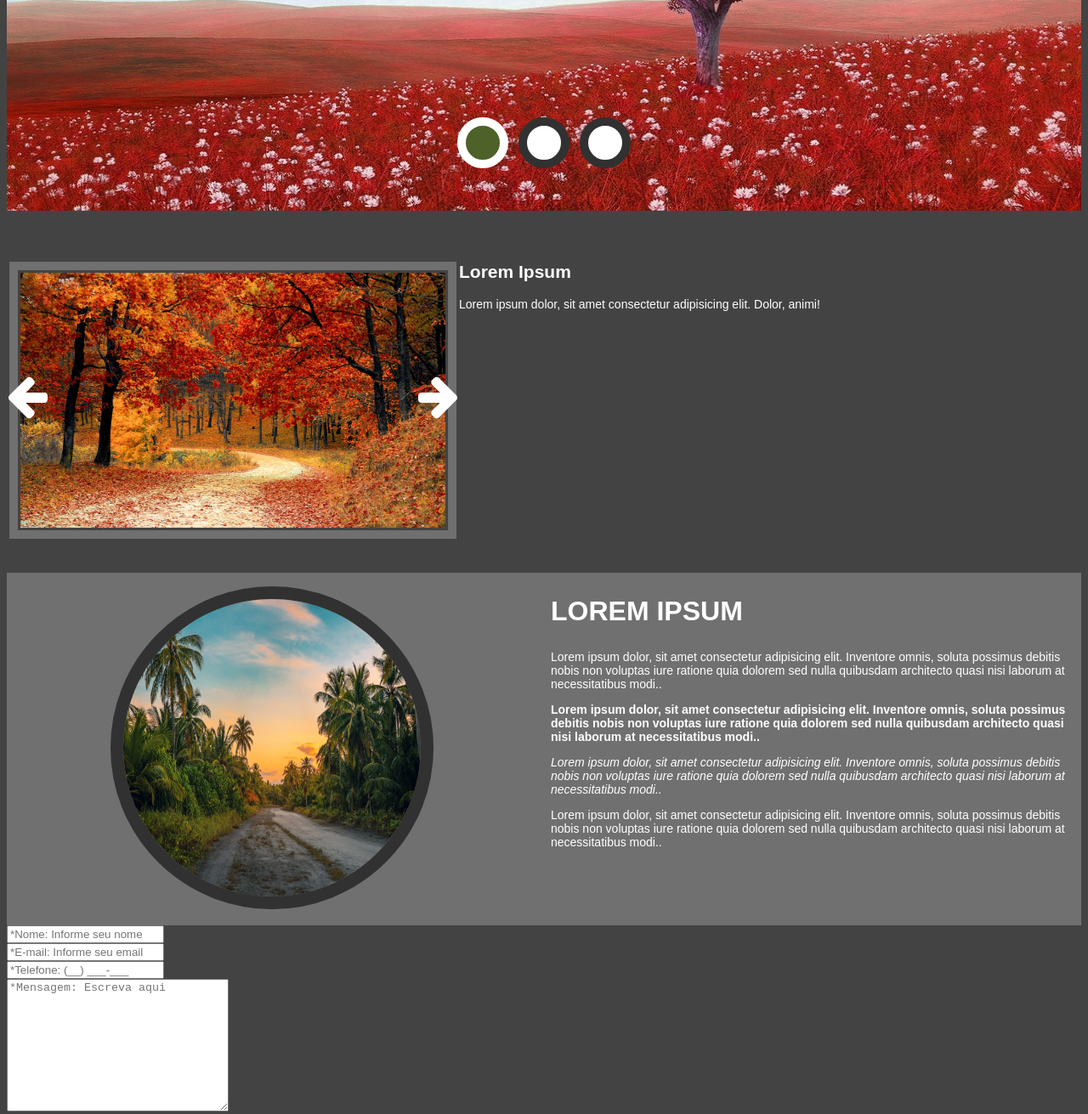
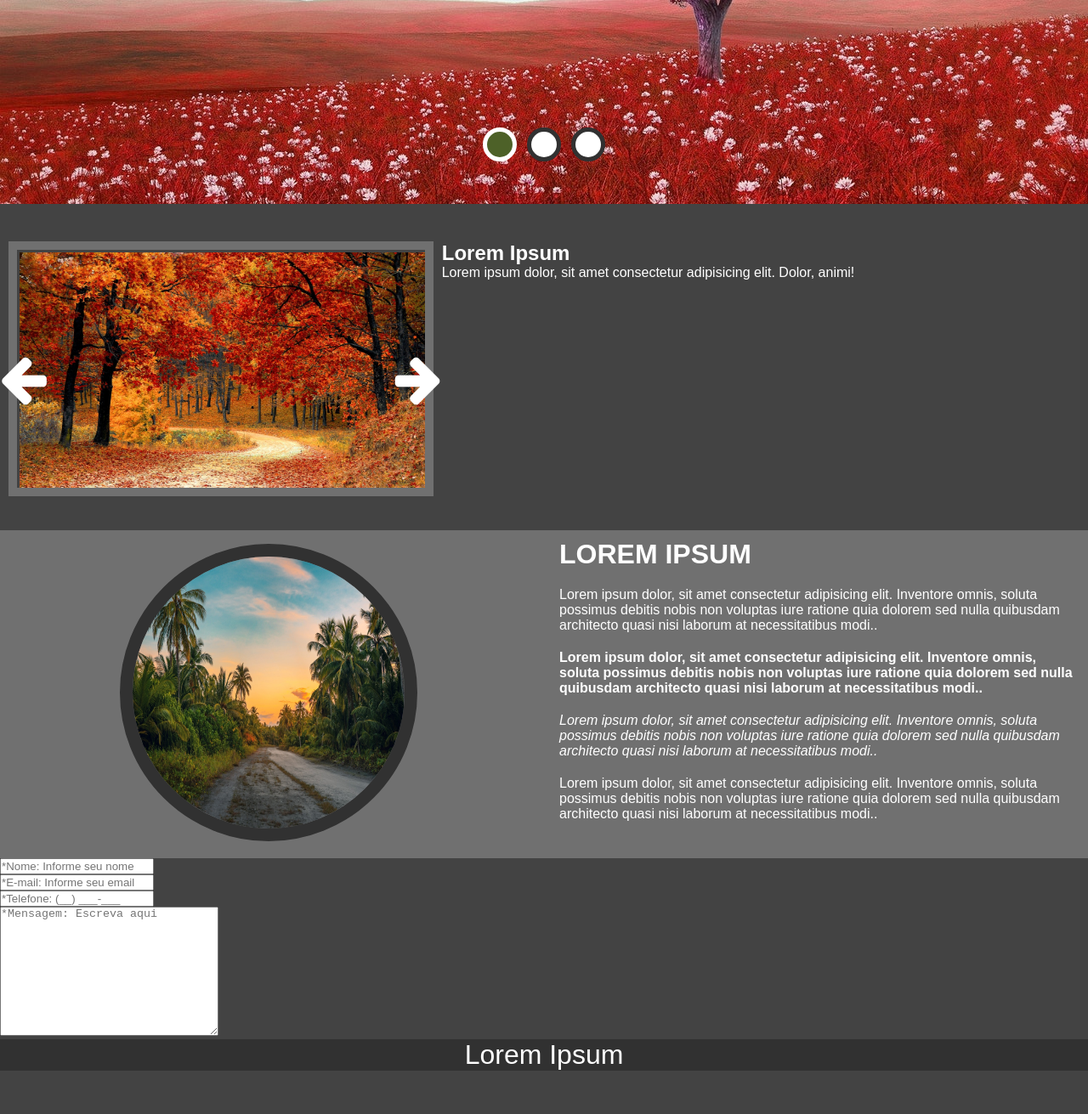
Before and after one commit to julianomacielferreira/dot-frontend-project, a website built with webpack: page index.html in a window 1280 px wide. Shown: the part 560-1871 px from the top of the page at 85% size. After the commit the page ends 1820 px from the top, so only its background shows below. Built offline with nearby package versions, Linux system fonts and the light colour scheme; files whose address does not match are found by name.

Commit message:
Ajustes na seção do meio.

```diff
--- a/css/app.css
+++ b/css/app.css
@@ -1,8 +1,26 @@
+/* Resets */
+* {
+  box-sizing: border-box;
+  margin: 0;
+  padding: 0;
+}
+
 body {
   font-family: Arial, Helvetica, sans-serif;
-  font-size: 14px;
   color: #ffffff;
   background: #434343;
+}
+
+a {
+  text-decoration: none;
+}
+
+ul {
+  list-style: none;
+}
+
+img {
+  width: 100%;
 }
 
 /* Slider Top Text Header */
@@ -77,14 +95,14 @@ body {
   background: white;
   display: inline-block; /* lays our bullets out horizontally */
   margin: 0 6px; /* spacing the bullets apart so they're not clustered together */
-  border: 10px solid #313131;
+  border: 5px solid #313131;
   cursor: pointer;
 }
 
 .top-slider-bullet.active {
   opacity: 1;
   background: #4d6128;
-  border: 10px solid #ffffff;
+  border: 5px solid #ffffff;
 }
 /* End Slider Top */
 
@@ -156,8 +174,21 @@ body {
   border: 15px solid #313131;
 }
 
-.content-middle h1 {
+.content-middle-container-text h1 {
   font-size: 2rem;
   text-transform: uppercase;
+  padding: 10px;
+}
+
+.content-middle-container-text p {
+  padding: 10px;
 }
 /* End Content Middle */
+
+/* Footer */
+.footer {
+  text-align: center;
+  font-size: 2rem;
+  background-color: #313131;
+}
+/* End Footer */
--- a/index.html
+++ b/index.html
@@ -76,8 +76,7 @@
         <div class="content-middle-container-img">
             <img src="img/image1.jpg" class="content-middle-img">
         </div>
-        <div>
-            <span>
+        <div class="content-middle-container-text">
                 <h1>Lorem Ipsum</h1>
                 <p>Lorem ipsum dolor, sit amet consectetur adipisicing elit. Inventore omnis, soluta possimus debitis
                     nobis non voluptas iure ratione quia dolorem sed nulla quibusdam architecto quasi nisi laborum at
@@ -93,7 +92,6 @@
                 <p>Lorem ipsum dolor, sit amet consectetur adipisicing elit. Inventore omnis, soluta possimus debitis
                     nobis non voluptas iure ratione quia dolorem sed nulla quibusdam architecto quasi nisi laborum at
                     necessitatibus modi..</p>
-            </span>
         </div>
     </section>
     <!-- End Content Middle -->
```
